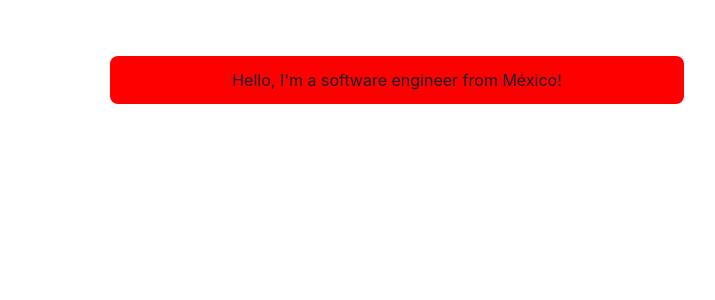
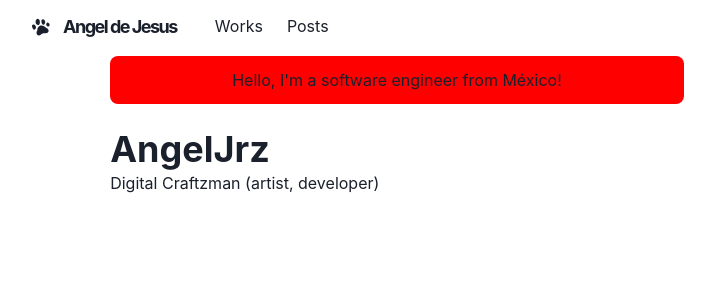
Before and after one commit to AngelJrz/My-portfolio, a Next.js app: page / in a window 1280 px wide. Shown: the top 300 px of the page, without its empty margins (243-958 px from the left). Built offline with nearby package versions, Linux system fonts and the light colour scheme.

Commit message:
Navbar added

```diff
--- /dev/null
+++ b/components/icons/footprint.js
@@ -0,0 +1,27 @@
+const FootprintIcon = props => {
+  return (
+    <svg
+      width={20}
+      height={20}
+      className="w-5 inline-block transition-transform group-hover:rotate-[20deg]"
+      viewBox="0 0 40 40"
+      fill="currentColor"
+      {...props}
+    >
+      <g transform="matrix(1.07541,0,0,1.1001,-1.05651,-0.978215)">
+        <path
+          fill="currentColor"
+          d="M13.319,4.13C13.319,4.13 10.313,4.08 9.501,9.535C9.133,13.546 12.568,15.516 14.12,15.497C15.556,15.495 17.638,14.151 17.486,9.765C17.334,5.38 14.98,4.15 13.319,4.13"
+        />
+      </g>
+      <path d="M3.12,15.575C2.626,16.02 0.637,18.024 3.508,22.915C6.379,27.806 8.628,23.888 8.923,23.455C9.218,23.021 11.41,20.306 8.664,16.924C5.918,13.543 3.12,15.575 3.12,15.575Z" />
+      <g transform="matrix(1.00722,0,0,0.981856,-0.205441,0.281328)">
+        <path d="M24.03,4.13C22.048,4.309 20.472,5.325 20.922,9.814C21.373,14.304 24.4,15.613 25.402,15.499C26.404,15.385 28.84,12.521 28.427,9.814C28.013,7.107 26.837,4.296 24.03,4.13Z" />
+      </g>
+      <path d="M32.114,11.35C32.114,11.35 29.196,13.155 30.864,16.589C32.532,20.023 34.677,19.25 36,18.588C37.322,17.927 38.02,14.778 35.931,12.665C33.843,10.551 32.114,11.35 32.114,11.35Z" />
+      <path d="M19.212,17.136C19.212,17.136 12.651,19.306 12.84,25.174C12.888,28.022 10.569,28.548 11.073,32.567C11.727,34.322 12.649,36.92 15.89,36.85C19.131,36.781 19.603,34.354 23.377,32.97C27.151,31.586 31.009,33.828 33.802,31.213C36.596,28.598 35.188,24.468 31.876,22.731C28.564,20.995 24.793,16.327 19.212,17.136Z" />
+    </svg>
+  )
+}
+
+export default FootprintIcon
--- a/components/layouts/main.js
+++ b/components/layouts/main.js
@@ -1,4 +1,5 @@
 import Head from 'next/head'
+import Navbar from '../navbar.js'
 import { Box, Container } from '@chakra-ui/react'
 
 const Main = ({ children, router }) => {
@@ -9,6 +10,8 @@ const Main = ({ children, router }) => {
 				<title>AngelJrz</title>
 			</Head>
 
+			<Navbar path={router.asPath} />
+
 			<Container maxW="container.md" pt={14}>
 				{ children }
 			</Container>
--- /dev/null
+++ b/components/logo.js
@@ -0,0 +1,37 @@
+import Link from 'next/link'
+import FootprintIcon from './icons/footprint'
+import { Text, useColorModeValue } from '@chakra-ui/react'
+import styled from '@emotion/styled'
+
+const LogoBox = styled.span`
+  font-weight: bold;
+	font-size: 18px;
+	display: inline-flex;
+	align-items: center;
+	height: 30px;
+	line-height: 20px;
+	padding: 10px;
+
+	&:hover img {
+	  transform: rotate(20deg);
+	}
+`
+
+const Logo = () => {
+	return (
+		<Link href="/">
+				<LogoBox>
+					<FootprintIcon/>
+					<Text
+						color={useColorModeValue('gray.800', 'whiteAlpha.900')}
+						fontFamily='M PLUS Rounded 1c'
+						fontWeight="bold"
+						ml={3}>
+						Angel de Jesus
+					</Text>
+				</LogoBox>
+		</Link>
+	)
+}
+
+export default Logo
--- /dev/null
+++ b/components/navbar.js
@@ -0,0 +1,109 @@
+import Logo from './logo.js'
+import Nextlink from 'next/link'
+import {
+	Container,
+	Box,
+	Link,
+	Stack,
+	Heading,
+	Flex,
+	Menu,
+	MenuItem,
+	MenuList,
+	MenuButton,
+	IconButton,
+	useColorModeValue
+} from '@chakra-ui/react'
+import { HamburgerIcon } from '@chakra-ui/icons'
+
+const LinkItem = ({href, path, children}) => {
+	const active = path === href
+	const inactiveColor = useColorModeValue('gray200', 'whiteAlpha.900')
+	return (
+		<Nextlink href={href}>
+			<Link
+				p={2}
+				bg={active ? 'glassTeal' : undefined}
+				color={active ? '#202023' : inactiveColor}
+			>
+				{children}
+			</Link>
+		</Nextlink>
+	)
+}
+
+const Navbar = props => {
+	const { path } = props
+
+	return (
+		<Box
+		  position="fixed"
+			as="nav"
+			w="100%"
+			bg={useColorModeValue('#ffffff40', '#20202380')}
+			style={{backdropFilter: 'blur(10px'}}
+			zIndex={1}
+			{...props}
+		>
+		  <Container
+				display="flex"
+				p={2}
+				maxW="container.md"
+				wrap="wrap"
+				align="center"
+				justify="space-between">
+
+				<Flex align="center" mr={5}>
+					<Heading as="h1" size="lg" letterSpacing={'tighter'}>
+						<Logo/>
+					</Heading>
+				</Flex>
+
+				<Stack
+					direction={{base: 'column', md: 'row'}}
+					display={{base: 'none', md:'flex'}}
+					width={{base: 'full', md: 'auto'}}
+					alignItems="center"
+					flexGrow={1}
+					mt={{base: 4, nmd: 0}}
+				>
+					<LinkItem href="/works" path={path}>
+						Works
+					</LinkItem>
+
+					<LinkItem href="/posts" path={path}>
+					  Posts
+					</LinkItem>
+
+				</Stack>
+
+				<Box flex={1} align="right">
+					<Box ml={2} display={{base: 'inline-block', md: 'none'}}>
+						<Menu>
+							<MenuButton
+								as={IconButton}
+								icon={<HamburgerIcon/>}
+								variant="outline"
+								aria-label="Options"
+							/>
+
+							<MenuList>
+								<Nextlink href="/" passHref>
+									<MenuItem as={Link}>About</MenuItem>
+								</Nextlink>
+								<Nextlink href="/works" passHref>
+									<MenuItem as={Link}>Works</MenuItem>
+								</Nextlink>
+								<Nextlink href="/posts" passHref>
+									<MenuItem as={Link}>Posts</MenuItem>
+								</Nextlink>
+								<MenuItem as={Link} href="https://github.com/AngelJrz"> My Github</MenuItem>
+							</MenuList>
+						</Menu>
+					</Box>
+				</Box>
+			</Container>
+		</Box>
+	)
+}
+export default Navbar
--- a/package.json
+++ b/package.json
@@ -20,6 +20,7 @@
   },
   "homepage": "https://github.com/AngelJrz/My-portfolio#readme",
   "dependencies": {
+    "@chakra-ui/icons": "^2.0.17",
     "@chakra-ui/react": "^2.4.9",
     "@emotion/react": "^11.10.5",
     "@emotion/styled": "^11.10.5",
--- a/pages/index.js
+++ b/pages/index.js
@@ -1,9 +1,18 @@
-import { Container, Box } from "@chakra-ui/react"
+import { Container, Box, Heading } from "@chakra-ui/react"
 const Page = () => {
 	return(
 		<Container>
 			<Box borderRadius="lg" bg='red' p={3} mb={6} align="center">
 				Hello, I&apos;m a software engineer from México!
+			</Box>
+
+			<Box display={{md: 'flex'}}>
+				<Box flexGrow={1}>
+					<Heading as="h2" variant="page-title">
+						AngelJrz
+					</Heading>
+					<p>Digital Craftzman (artist, developer)</p>
+				</Box>
 			</Box>
 		</Container>
 
```
Also changed, not shown: 1 other file (tests, documents, lock files or other folders).
